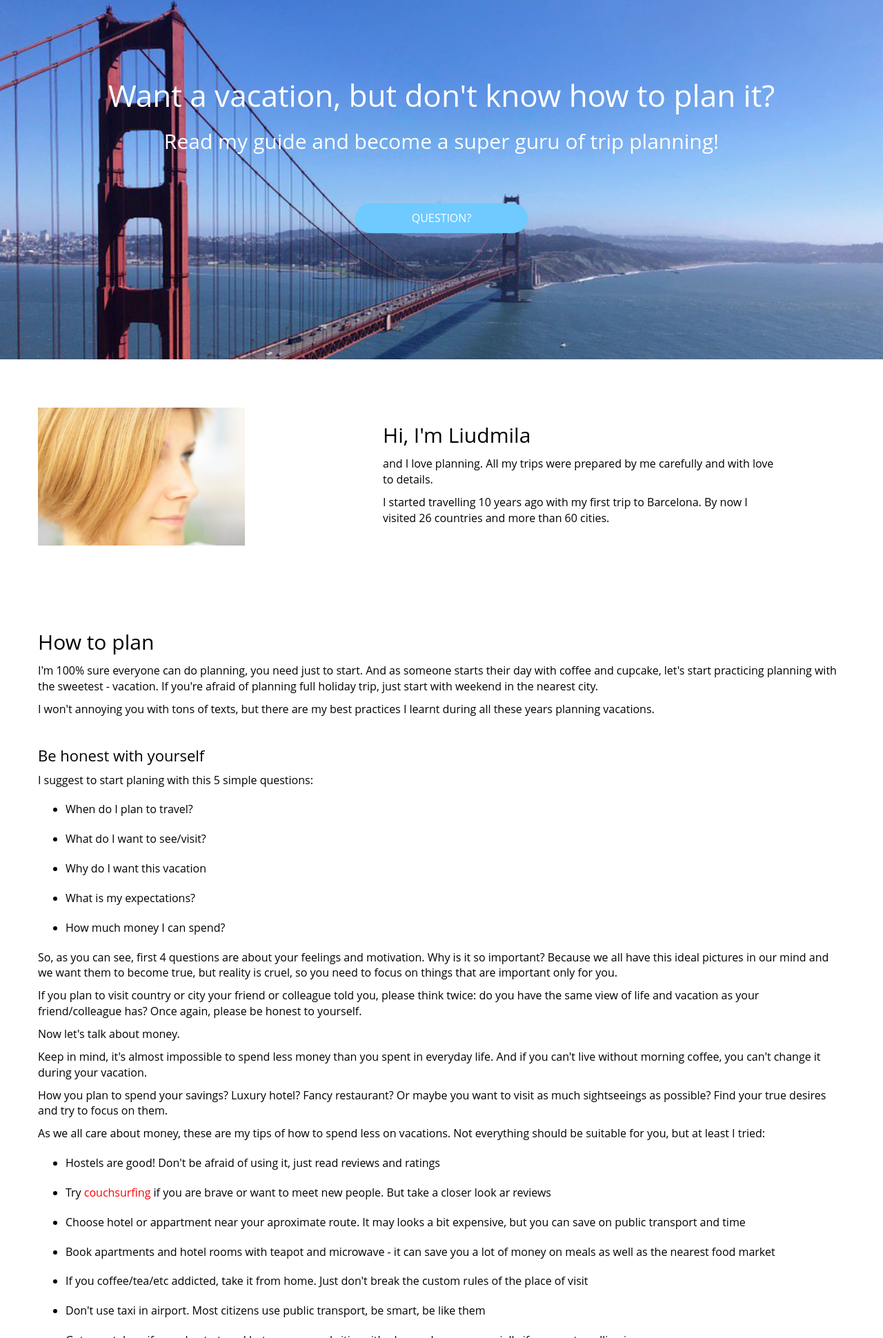
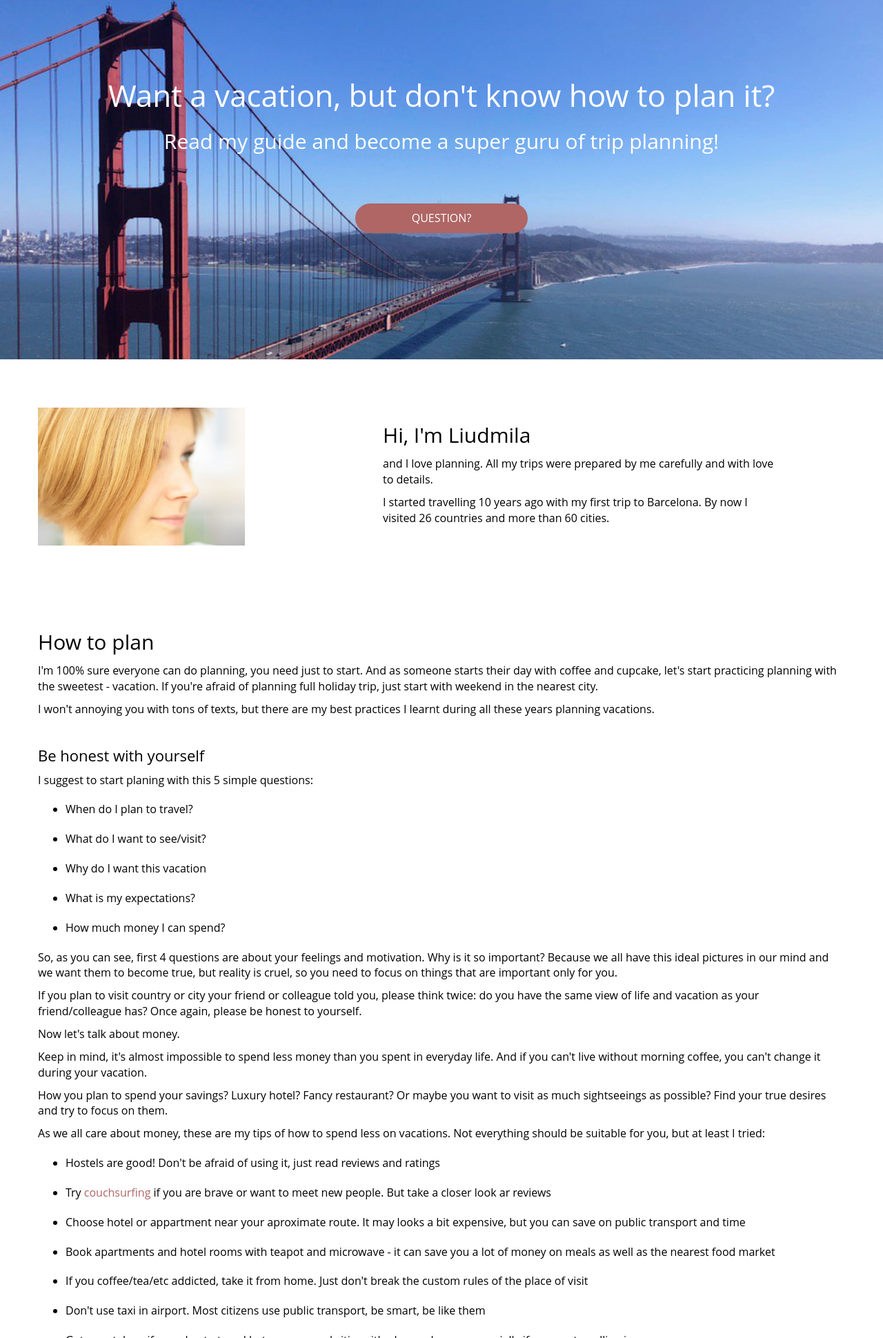
Before and after one commit to LiudmilaTe/trip-planner, a plain HTML site: page index.html in a window 1280 px wide. Shown: the part 19-1959 px from the top of the page at 69% size. Drawn offline with Linux system fonts and the light colour scheme.

Commit message:
Update styles.css

```diff
--- a/css/styles.css
+++ b/css/styles.css
@@ -6,14 +6,14 @@ h1 {font-size: 44px; line-height: 54px; margin-top: 130px;}
 h3 {font-size: 30px; line-height: 40px;}
 h4 {font-size: 22px; line-height: 30px; margin: 40px 0 10px;}
 ul li {padding: 10px 0px;}
-a {color: #f00;}
-a:hover {color: #f00;}
+a {color: #AF6665;}
+a:hover {color: #AF6665;}
 
 /* head styles */
 #head {background: #BAE6FF url(../images/golden-gate.jpeg) center top no-repeat; background-size: cover; min-height: 540px; margin: 0 auto; color: #ffffff; text-align:center;}
 /*#head, #head h1, #head h3, .cta-button, .cta-button a {}*/
-.cta-button, .btn {background-color: #6ECAFF; color: #ffffff; padding: 10px 20px; max-width: 250px; margin: 70px auto 30px; text-transform: uppercase; border-radius: 25px;}
-.cta-button a {color:#ffffff;}
+.cta-button, .btn {background-color: #AF6665; color: #ffffff; padding: 10px 20px; max-width: 250px; margin: 70px auto 30px; text-transform: uppercase; border-radius: 25px;}
+.cta-button a {color:#ffffff;text-decoration:none;}
 
 /* blocks common styles */
 #aboutme, #guide, #examples, #contactmeForm, #footer {margin: 40px 0; padding: 30px 0; background: #ffffff;}
```
